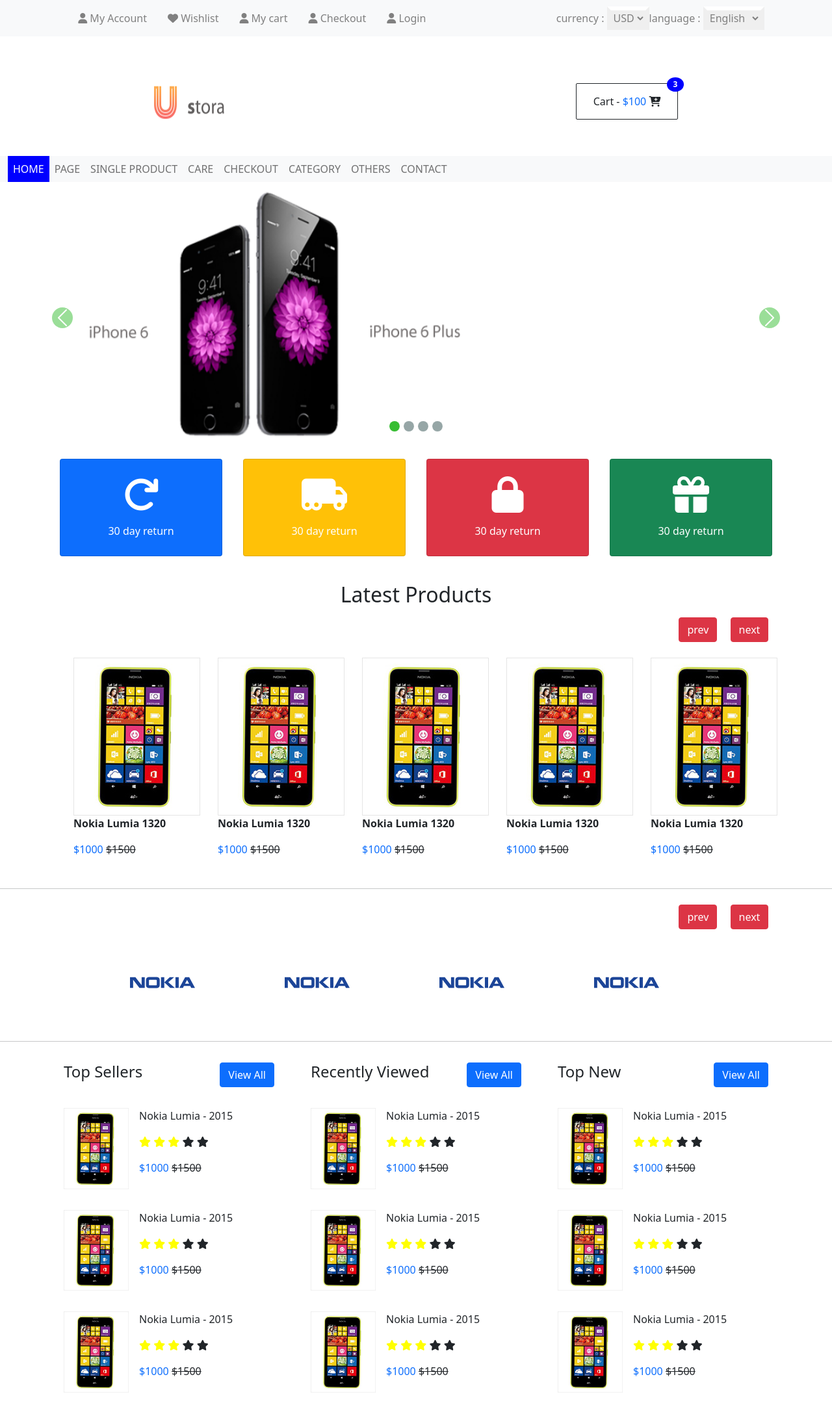
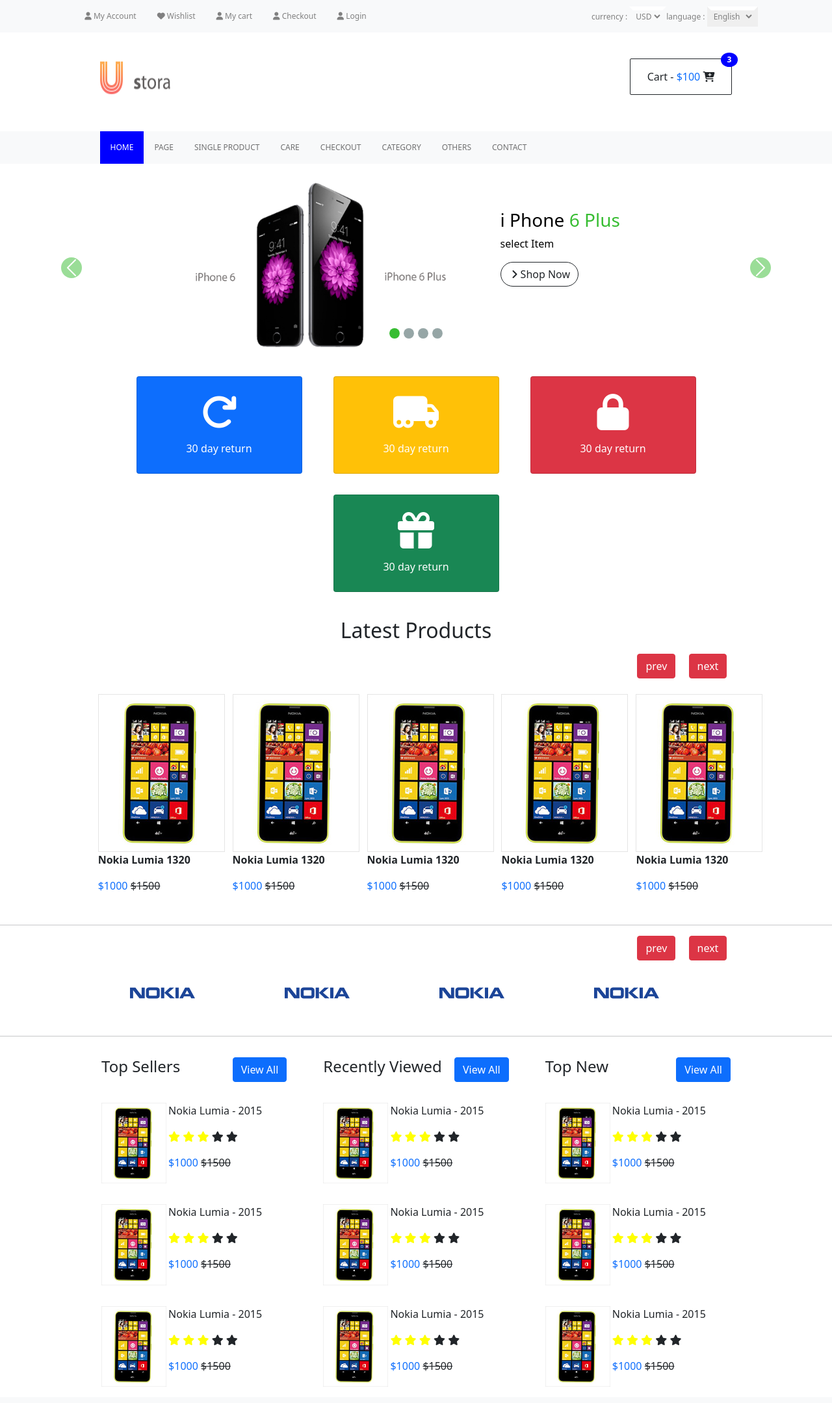
Before and after one commit to skrawani/Mind-Fire-Internship, a PHP site: the page made by Day 4/index.html in a window 1280 px wide. Shown: the whole page at 65% size. After the commit the page ends 2134 px from the top, so only its background shows below. Run offline with PHP 8.4, Linux system fonts and the light colour scheme; some libraries are stand-ins or nearby versions.

Commit message:
rough work done

```diff
--- a/Day 4/assets/css/style.css
+++ b/Day 4/assets/css/style.css
@@ -1,14 +1,8 @@
-@media only screen and (max-width: 600px) {
-  .test {
-    justify-content: center;
-    align-content: center;
-    justify-items: center;
-    align-items: center;
-  }
-}
-
 .nav-item :hover {
   color: #37bd32;
+}
+.nav-item {
+  font-size: 0.75rem;
 }
 
 .nav-link,
@@ -49,6 +43,10 @@
   background-color: blue;
   color: white;
 }
+.carousel {
+  padding: 0 15vw;
+}
+
 .carousel-indicators li {
   background-color: darkslategrey;
   height: 1rem;
@@ -65,6 +63,18 @@
   background-color: #37bd32;
   border-radius: 100%;
 }
+.carousel-caption {
+  /* position: relative; */
+
+  left: 65%;
+  top: 2vw;
+  /* font-size: 2.5rem; */
+  color: black;
+  text-align: left;
+}
+.caption {
+  color: #37bd32;
+}
 .card > div > i {
   font-size: 3.5rem;
   padding: 1rem;
@@ -72,7 +82,7 @@
 .card {
   color: #fff;
   height: 150px;
-  width: 250px;
+  width: 255px;
   display: flex;
   align-content: center;
   align-items: center;
--- a/Day 4/index.html
+++ b/Day 4/index.html
@@ -26,7 +26,10 @@
             class="navbar-collapse justify-content-around flex-lg-row flex-column"
             id="navbarSupportedContent"
           >
-            <div class="nav-item d-flex">
+            <div
+              class="nav-item d-flex flex-wrap justify-content-center"
+              style="padding-right: 10%"
+            >
               <div>
                 <a class="nav-link active" aria-current="page" href="#">
                   <i class="fas fa-user"></i> My Account</a
@@ -57,7 +60,7 @@
             <div class="nav-item d-flex">
               <div>
                 <span>currency : </span>
-                <select class="b-select">
+                <select class="b-select bg-light">
                   <option value="1" selectet>USD</option>
                   <option value="2">INR</option>
                   <option value="3">GPB</option>
@@ -77,9 +80,13 @@
       </nav>
     </section>
 
-    <section id="logo" class="d-flex justify-content-around pt-5">
-      <img src="./assets/images/logo.png" alt="logo" />
-      <div class="pt-4">
+    <section id="logo" class="d-flex justify-content-between pt-3">
+      <img
+        style="padding-left: 12%"
+        src="./assets/images/logo.png"
+        alt="logo"
+      />
+      <div class="pt-4" style="padding-right: 12%">
         <a href="" class="notification btn btn-outline-dark">
           Cart - <span class="text-primary"> $100 </span>
           <i class="fas fa-cart-plus"></i>
@@ -90,7 +97,7 @@
 
     <section id="top-bar" class="mt-5">
       <nav class="navbar sticky-top navbar-expand-lg navbar-light">
-        <div class="container-fluid bg-light">
+        <div class="container-fluid bg-light" style="padding-left: 12%">
           <button
             class="navbar-toggler w-100"
             type="button"
@@ -105,30 +112,36 @@
           <div class="collapse navbar-collapse" id="navbarSupportedContent">
             <ul class="navbar-nav me-auto mb-2 mb-lg-0">
               <li class="nav-item">
-                <a class="nav-link active" aria-current="page" href="#">HOME</a>
+                <a class="nav-link active p-3" aria-current="page" href="#"
+                  >HOME</a
+                >
               </li>
               <li class="nav-item">
-                <a class="nav-link" aria-current="page" href="#">PAGE</a>
+                <a class="nav-link p-3" aria-current="page" href="#">PAGE</a>
               </li>
               <li class="nav-item">
-                <a class="nav-link" aria-current="page" href="#"
+                <a class="nav-link p-3" aria-current="page" href="#"
                   >SINGLE PRODUCT</a
                 >
               </li>
               <li class="nav-item">
-                <a class="nav-link" aria-current="page" href="#">CARE</a>
+                <a class="nav-link p-3" aria-current="page" href="#">CARE</a>
               </li>
               <li class="nav-item">
-                <a class="nav-link" aria-current="page" href="#">CHECKOUT</a>
+                <a class="nav-link p-3" aria-current="page" href="#"
+                  >CHECKOUT</a
+                >
               </li>
               <li class="nav-item">
-                <a class="nav-link" aria-current="page" href="#">CATEGORY</a>
+                <a class="nav-link p-3" aria-current="page" href="#"
+                  >CATEGORY</a
+                >
               </li>
               <li class="nav-item">
-                <a class="nav-link" aria-current="page" href="#">OTHERS</a>
+                <a class="nav-link p-3" aria-current="page" href="#">OTHERS</a>
               </li>
               <li class="nav-item">
-                <a class="nav-link" aria-current="page" href="#">CONTACT</a>
+                <a class="nav-link p-3" aria-current="page" href="#">CONTACT</a>
               </li>
             </ul>
           </div>
@@ -136,7 +149,7 @@
       </nav>
     </section>
 
-    <section id="carousel">
+    <section id="carousel" class="p-3">
       <div
         id="carouselExampleIndicators"
         class="carousel slide"
@@ -168,6 +181,14 @@
               class="d-block w-100"
               alt="..."
             />
+            <div class="carousel-caption d-none d-md-block text-left w-25">
+              <h3>i Phone <span class="caption">6 Plus</span></h3>
+              <p class="text-left">select Item</p>
+              <a href="" class="btn btn-group btn-outline-dark rounded-pill">
+                <i class="fas fa-angle-right border-1 rounded-circle p-1"></i>
+                Shop Now
+              </a>
+            </div>
           </div>
           <div class="carousel-item">
             <img
@@ -175,6 +196,14 @@
               class="d-block w-100"
               alt="..."
             />
+            <div class="carousel-caption d-none d-md-block text-left w-25">
+              <h3>Apple <span class="caption">Store iPod</span></h3>
+              <p class="text-left">select Item</p>
+              <a href="" class="btn btn-group btn-outline-dark rounded-pill">
+                <i class="fas fa-angle-right border-1 rounded-circle p-1"></i>
+                Shop Now
+              </a>
+            </div>
           </div>
           <div class="carousel-item">
             <img
@@ -182,6 +211,14 @@
               class="d-block w-100"
               alt="..."
             />
+            <div class="carousel-caption d-none d-md-block text-left w-25">
+              <h3>Apple <span class="caption">Store iPod</span></h3>
+              <p class="text-left">select Item</p>
+              <a href="" class="btn btn-group btn-outline-dark rounded-pill">
+                <i class="fas fa-angle-right border-1 rounded-circle p-1"></i>
+                Shop Now
+              </a>
+            </div>
           </div>
           <div class="carousel-item">
             <img
@@ -189,6 +226,14 @@
               class="d-block w-100"
               alt="..."
             />
+            <div class="carousel-caption d-none d-md-block text-left w-25">
+              <h3>Buy One, get one <span class="caption">50% off</span></h3>
+              <p class="text-left">select Item</p>
+              <a href="" class="btn btn-group btn-outline-dark rounded-pill">
+                <i class="fas fa-angle-right border-1 rounded-circle p-1"></i>
+                Shop Now
+              </a>
+            </div>
           </div>
         </div>
         <a
@@ -215,21 +260,21 @@
     <section id="mcards">
       <div class="container">
         <div class="row justify-content-center">
-          <div class="card bg-primary col-2 m-3">
+          <div class="card bg-primary col-2 m-3 mx-4">
             <div>
               <i class="fas fa-redo"></i>
             </div>
             <p>30 day return</p>
           </div>
-          <div class="card col-2 bg-warning m-3">
+          <div class="card col-2 bg-warning m-3 mx-4">
             <div><i class="fas fa-truck-moving"></i></div>
             <p>30 day return</p>
           </div>
-          <div class="card col-2 bg-danger m-3">
+          <div class="card col-2 bg-danger m-3 mx-4">
             <div><i class="fas fa-lock"></i></div>
             <p>30 day return</p>
           </div>
-          <div class="card col-2 bg-success m-3">
+          <div class="card col-2 bg-success m-3 mx-4">
             <div><i class="fas fa-gift"></i></div>
             <p>30 day return</p>
           </div>
@@ -239,33 +284,33 @@
 
     <section class="latest mt-4">
       <h2 class="text-center">Latest Products</h2>
-      <div class="text-end" style="width: 93vw">
+      <div class="text-end" style="width: 88vw">
         <button class="btn btn-danger m-2">prev</button>
         <button class="btn btn-danger m-2">next</button>
       </div>
-      <div class="container">
+      <div class="container" style="width: 82vw">
         <div class="row justify-content-center">
-          <div class="col-2 m-3">
+          <div class="col-5 col-lg-2 m-3">
             <img src="./assets/images/lumia.jpg" alt="" srcset="" />
             <p class="fw-bold">Nokia Lumia 1320</p>
             <p><span class="text-primary">$1000</span> <del>$1500</del></p>
           </div>
-          <div class="col-2 m-3">
+          <div class="col-5 col-lg-2 m-3">
             <img src="./assets/images/lumia.jpg" alt="" srcset="" />
             <p class="fw-bold">Nokia Lumia 1320</p>
             <p><span class="text-primary">$1000</span> <del>$1500</del></p>
           </div>
-          <div class="col-2 m-3">
+          <div class="col-5 col-lg-2 m-3">
             <img src="./assets/images/lumia.jpg" alt="" srcset="" />
             <p class="fw-bold">Nokia Lumia 1320</p>
             <p><span class="text-primary">$1000</span> <del>$1500</del></p>
           </div>
-          <div class="col-2 m-3">
+          <div class="col-5 col-lg-2 m-3">
             <img src="./assets/images/lumia.jpg" alt="" srcset="" />
             <p class="fw-bold">Nokia Lumia 1320</p>
             <p><span class="text-primary">$1000</span> <del>$1500</del></p>
           </div>
-          <div class="col-2 m-3">
+          <div class="col-5 col-lg-2 m-3">
             <img src="./assets/images/lumia.jpg" alt="" srcset="" />
             <p class="fw-bold">Nokia Lumia 1320</p>
             <p><span class="text-primary">$1000</span> <del>$1500</del></p>
@@ -276,13 +321,13 @@
     </section>
 
     <section class="brands">
-      <div class="text-end" style="width: 93vw">
-        <button class="btn btn-danger m-2">prev</button>
-        <button class="btn btn-danger m-2">next</button>
+      <div class="text-end" style="width: 88vw">
+        <button class="btn btn-danger mx-2">prev</button>
+        <button class="btn btn-danger mx-2">next</button>
       </div>
       <div class="container">
         <div class="row justify-content-center">
-          <div class="col-2 m-4">
+          <div class="col-4 col-lg-2 mx-4">
             <img
               class="b-logo"
               src="./assets/images/nokia.svg"
@@ -290,7 +335,7 @@
               srcset=""
             />
           </div>
-          <div class="col-2 m-4">
+          <div class="col-4 col-lg-2 mx-4">
             <img
               class="b-logo"
               src="./assets/images/nokia.svg"
@@ -298,7 +343,7 @@
               srcset=""
             />
           </div>
-          <div class="col-2 m-4">
+          <div class="col-4 col-lg-2 mx-4">
             <img
               class="b-logo"
               src="./assets/images/nokia.svg"
@@ -306,7 +351,7 @@
               srcset=""
             />
           </div>
-          <div class="col-2 m-4">
+          <div class="col-4 col-lg-2 mx-4">
             <img
               class="b-logo"
               src="./assets/images/nokia.svg"
@@ -320,9 +365,9 @@
     </section>
 
     <section id="all">
-      <div class="container">
+      <div class="container" style="width: 80vw">
         <div class="row justify-content-center">
-          <div class="col-4" id="top-sell">
+          <div class="col-10 col-lg-4" id="top-sell">
             <!--  -->
             <div class="d-flex p-3 justify-content-between">
               <h4 class="">Top Sellers</h4>
@@ -417,7 +462,7 @@
             </div>
           </div>
 
-          <div id="recent-view" class="col-4">
+          <div id="recent-view" class="col-10 col-lg-4">
             <!--  -->
             <div class="d-flex p-3 justify-content-between">
               <h4 class="">Recently Viewed</h4>
@@ -511,7 +556,7 @@
               </div>
             </div>
           </div>
-          <div id="top-new" class="col-4">
+          <div id="top-new" class="col-10 col-lg-4">
             <div class="d-flex p-3 justify-content-between">
               <h4 class="">Top New</h4>
               <button class="btn btn-primary">View All</button>
```
